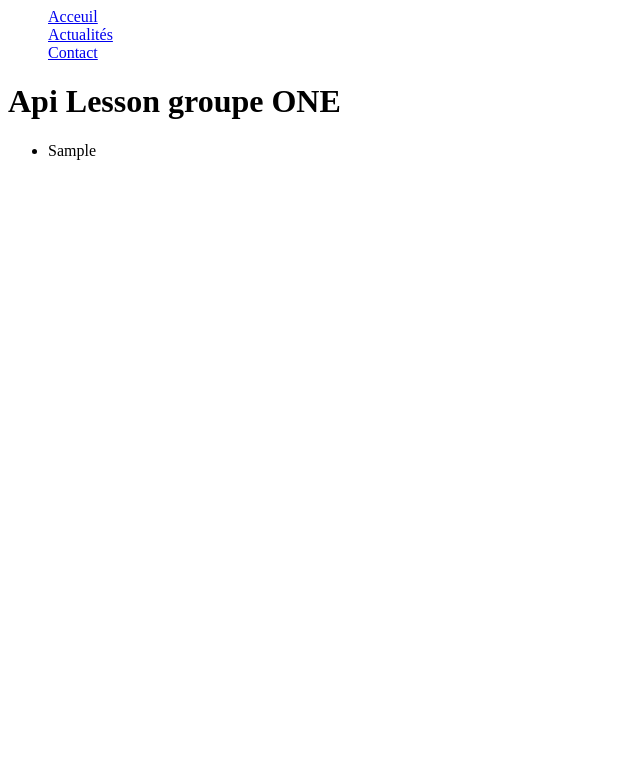
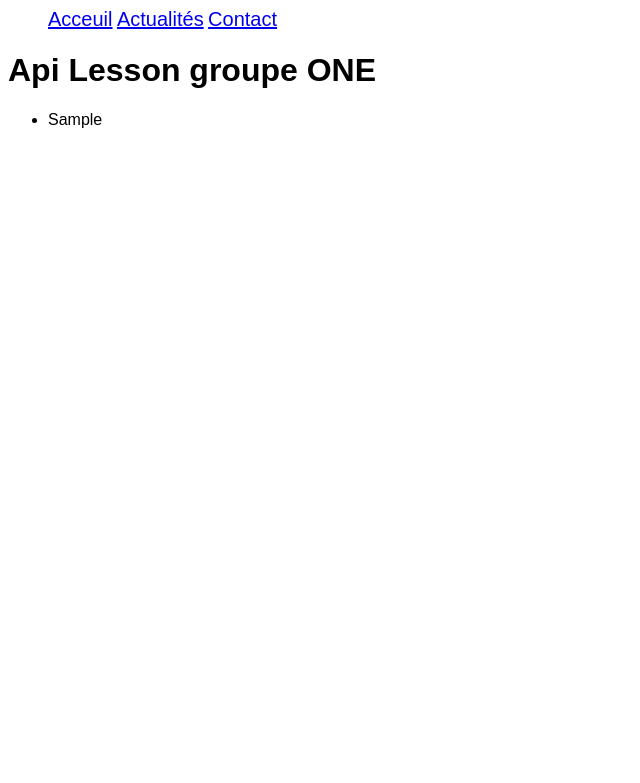
Before and after one commit to Apilas77/Api-kraken, a Flask app: page / in a window 1280 px wide. Shown: the top 783 px of the page, without its empty margins (0-640 px from the left). Run offline with Flask 2, Linux system fonts and the light colour scheme; a database or web service that is not in the repository returns one stand-in record (values such as "Sample title"); data that the repository does not hold is empty.

Commit message:
Change_CSS

```diff
--- a/static/styles/style.css
+++ b/static/styles/style.css
@@ -1,3 +1,17 @@
 nav.menu li.bouton{
+
 	list-style-type: none;
+	display: inline-block;
+	font-size: 20px;
+	text-align: center;
+	font-family: arial;
 }
+
+
+
+main h1.titre{text-align: center;
+}
+
+body{
+	font-family: arial;
+}
--- a/templates/index.html
+++ b/templates/index.html
@@ -10,7 +10,7 @@
 
     </header>
     <main>
-        <h1>Api Lesson groupe ONE</h1>
+        <h1 class="titre">Api Lesson groupe ONE</h1>
         <p>{{ object }}</p>
     </main>
     <footer>
```
